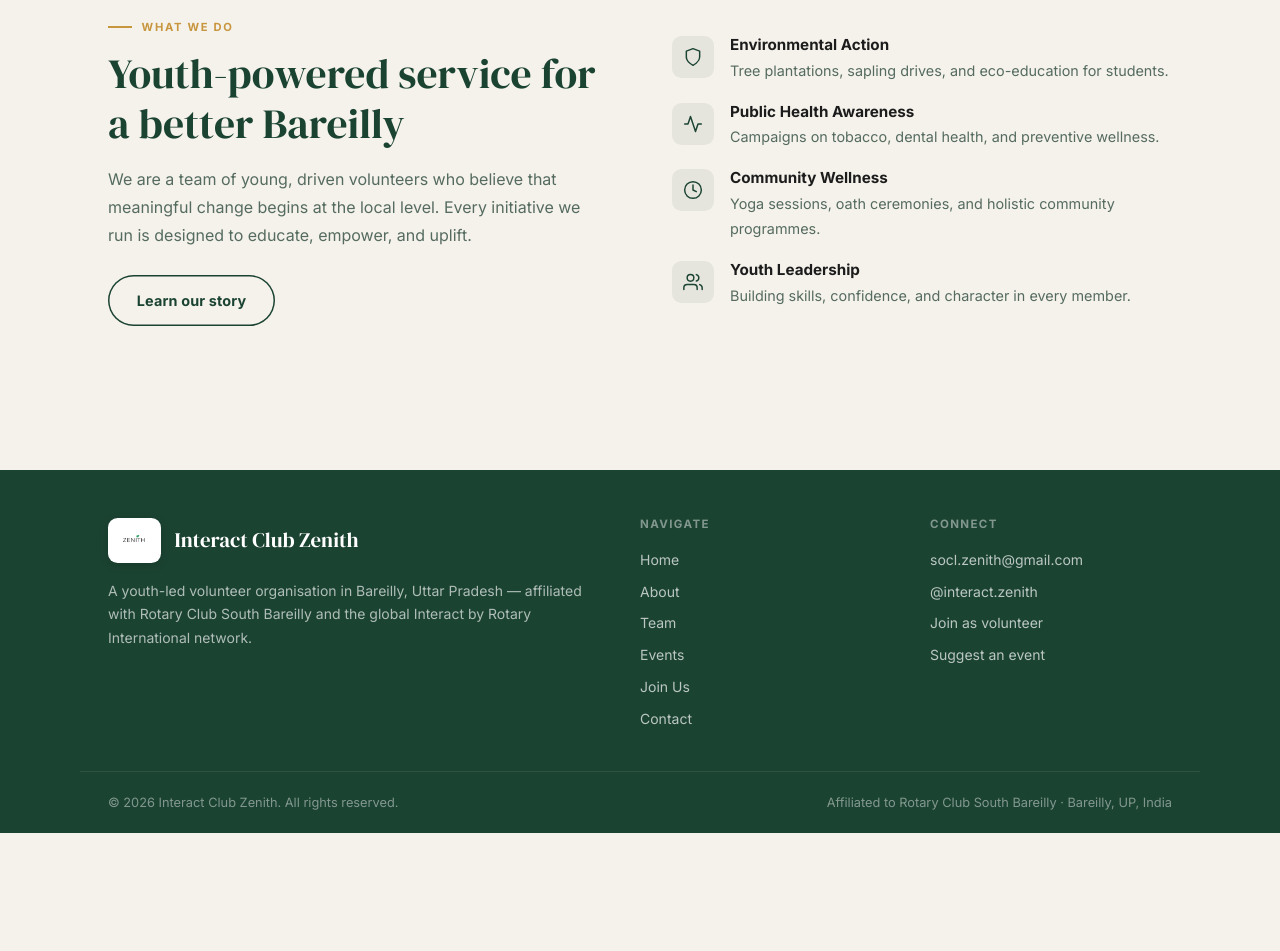
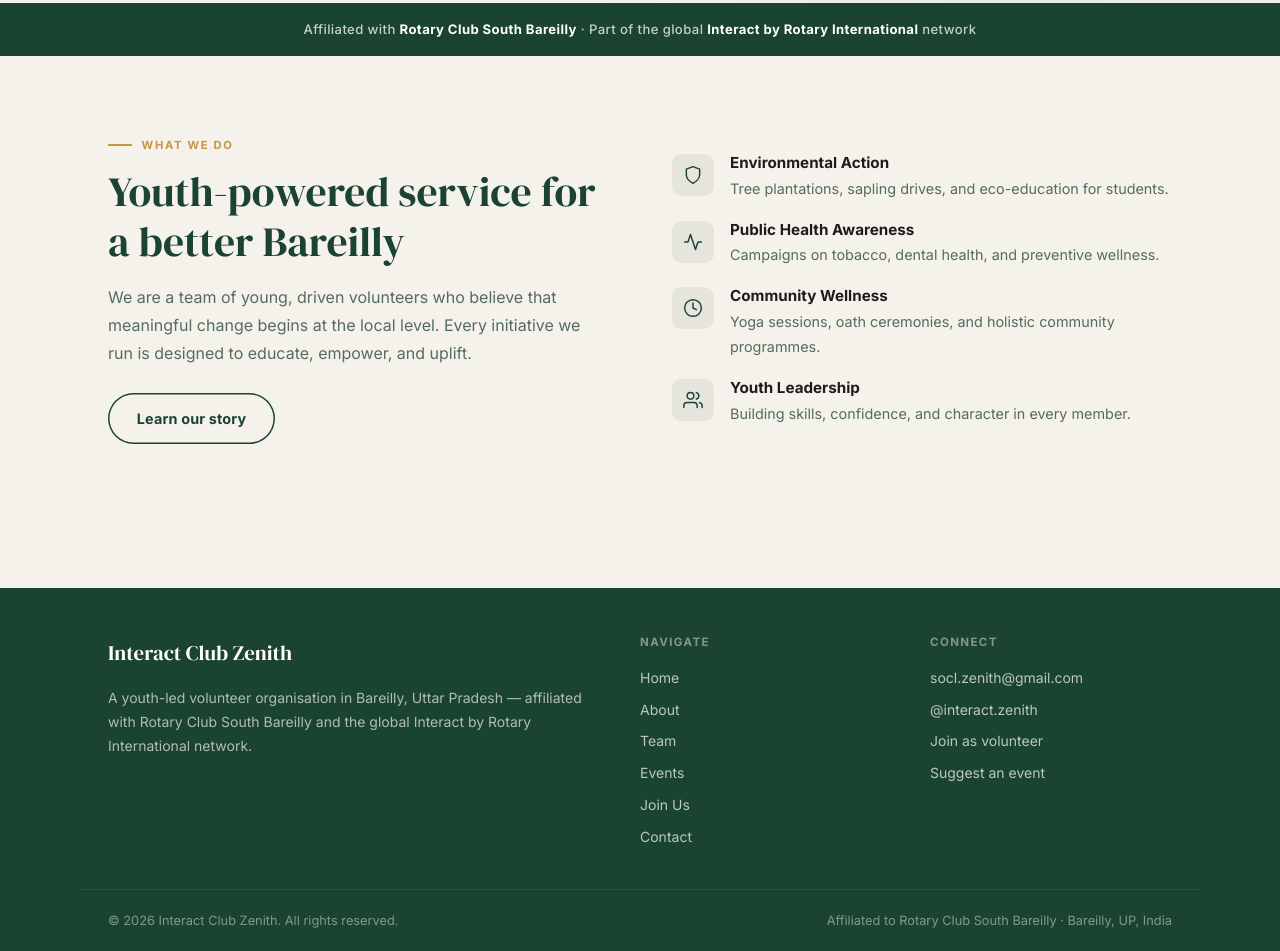
Before and after one commit to harinarainarora14-sys/Zenith-Website, a plain HTML site: page index.html in a window 1280 px wide. Shown: the part 1047-1998 px from the top of the page. Before the commit the page ends 1880 px from the top, so only its background shows below. Drawn offline with Linux system fonts and the light colour scheme.

Commit message:
Update index.html

```diff
--- a/index.html
+++ b/index.html
@@ -34,7 +34,7 @@
       --shadow-lg: 0 8px 40px rgba(27,67,50,0.13);
       --radius:    0.75rem;
       --radius-lg: 1.25rem;
-      --header-h:  68px;
+      --header-h:  96px;
       /* Motion defaults */
       --dur:       0.55s;
       --ease:      cubic-bezier(0.22,1,0.36,1);
@@ -179,8 +179,8 @@
       flex-shrink: 0;
     }
 
-    .logo-img-small { height: 50px; width: auto; }
-    .logo-img-large { height: 130px; width: auto; }
+    .logo-img-small { height: 80px; width: auto; }
+    .logo-img-large { height: 220px; width: auto; }
 
     .logo-wordmark {
       display: flex;
@@ -983,29 +983,6 @@
       line-height: 1.7;
       margin-top: 1rem;
       color: rgba(255,255,255,0.65);
-    }
-
-    .footer-logo-row {
-      display: flex;
-      align-items: center;
-      gap: 0.85rem;
-    }
-
-    .footer-logo-chip {
-      background: #fff;
-      border-radius: 0.6rem;
-      padding: 0.4rem 0.65rem;
-      display: flex;
-      align-items: center;
-      justify-content: center;
-      flex-shrink: 0;
-      box-shadow: 0 2px 10px rgba(0,0,0,0.15);
-    }
-
-    .footer-logo-img {
-      height: 32px;
-      width: auto;
-      display: block;
     }
 
     .footer-logo-text {
@@ -1595,12 +1572,7 @@
   <footer class="site-footer" aria-label="Site footer">
     <div class="footer-inner">
       <div class="footer-brand">
-        <div class="footer-logo-row">
-          <div class="footer-logo-chip">
-            <img src="images/zenith-logo.png" alt="Interact Club Zenith logo" class="footer-logo-img" loading="lazy" />
-          </div>
-          <div class="footer-logo-text">Interact Club Zenith</div>
-        </div>
+        <div class="footer-logo-text">Interact Club Zenith</div>
         <p>A youth-led volunteer organisation in Bareilly, Uttar Pradesh — affiliated with Rotary Club South Bareilly and the global Interact by Rotary International network.</p>
       </div>
       <div class="footer-col">
```
